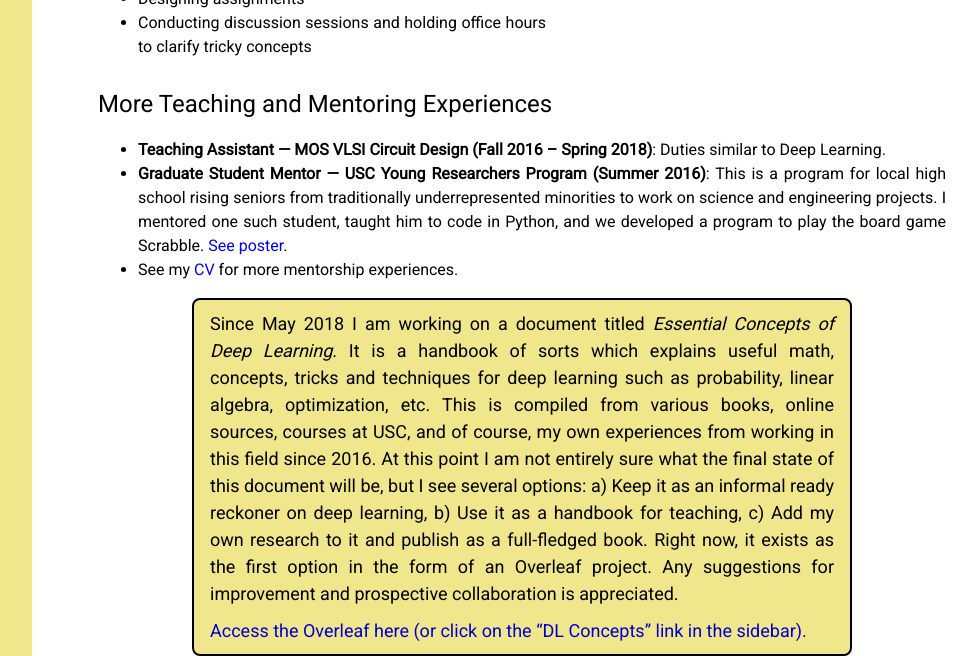
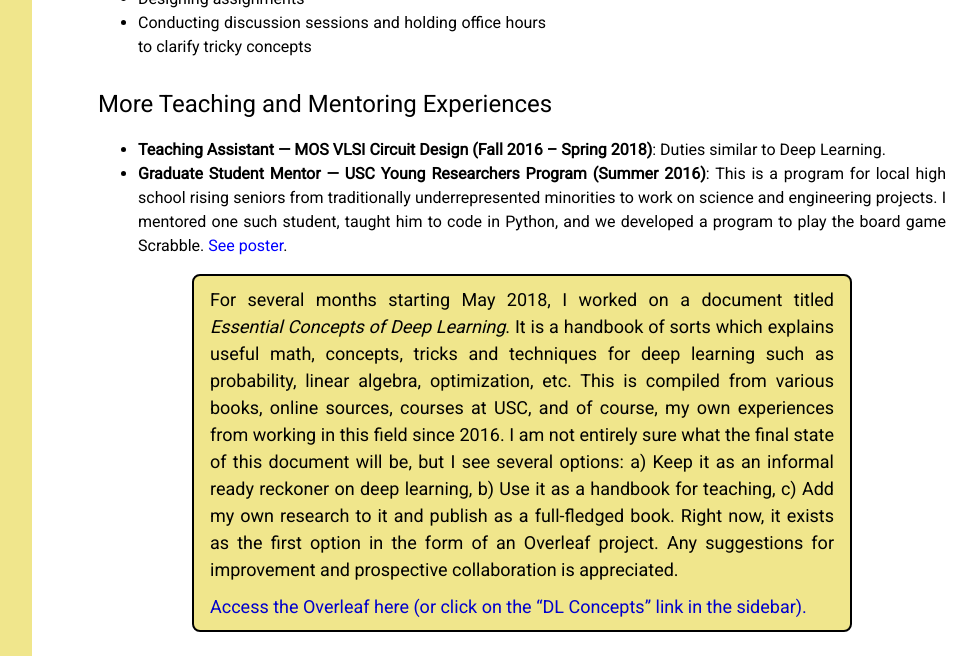
Before and after one commit to souryadey/souryadey.github.io, a Jekyll site: the page built from teaching/index.html, in a window 1280 px wide and 1079 px high, cut to the strip 423-1079 px from the top of the window. Shown: the whole strip, without its empty margins (218-1195 px from the left). Built offline with Jekyll 4.4.1, drawn with Linux system fonts in a browser that asks for light colours.

Commit message:
updates and fixes

```diff
--- a/blogs_videos/index.html
+++ b/blogs_videos/index.html
@@ -9,7 +9,6 @@ h3 {
 
 <div class="w3-container">
     <h3>Videos</h3>
-    <a class="inlink" href="https://www.youtube.com/channel/UCljltoEsl97cIFshPZ_LdBw" target="_blank"><h5>YouTube channel</h5></a>
     <a class="inlink" href="https://www.youtube.com/watch?v=tv97DtGBbhE" target="_blank"><h5>LAGOON tool</h5></a>
     <a class="inlink" href="https://www.youtube.com/watch?v=FNYoWFf7f5c" target="_blank"><h5>Life at Galois</h5></a>
     <hr style="width:50%; border:5px solid #8d883f" class="w3-round">
--- a/index.html
+++ b/index.html
@@ -62,7 +62,7 @@ fieldset {
 <div class="w3-container"><h4>Professional Biography and Research Interests</h4></div>
 <div class="w3-cell-row">
     <div class="w3-container w3-mobile w3-cell">
-    	<p>Sourya Dey is currently working as a Research Engineer at <a class="inlink" href="https://galois.com/" target="_blank">Galois</a> in the Washington DC metro area. He completed his <a class="pub" href="/research/material/SouryaDey_PhDDissertation2020_Presentation.pdf" target="_blank">PhD</a> specializing in machine learning at the University of Southern California (USC) in 2020, where he was a recipient of the Viterbi Graduate School PhD Fellowship. Prior to that, he obtained his Bachelor of Technology (Honours) degree in Instrumentation Engineering from the Indian Institute of Technology (IIT) Kharagpur in 2014, along with the Best B. Tech Project award in his department.</p>
+    	<p>Sourya Dey is currently working as a Research Engineer at <a class="inlink" href="https://galois.com/" target="_blank">Galois</a> in the Washington DC metro area. He completed his <a class="inlink" href="/research/material/SouryaDey_PhDDissertation2020_Presentation.pdf" target="_blank">PhD</a> specializing in machine learning at the University of Southern California (USC) in 2020, where he was a recipient of the Viterbi Graduate School PhD Fellowship. Prior to that, he obtained his Bachelor of Technology (Honours) degree in Instrumentation Engineering from the Indian Institute of Technology (IIT) Kharagpur in 2014, along with the Best B. Tech Project award in his department.</p>
         <p>My research interests are primarily machine learning and artificial intelligence (ML/AI), with recent focus on interpreting large language models (LLMs). I am interested in the applications of ML in various fields such as modeling systems, privacy and security, and programming languages. This is reflected by my work at Galois, which involves interdisciplinary projects at the intersection of machine learning, data science and software engineering. As one example, we have designed a Python package <i>DLKoopman</i> to use deep learning to model and predict the behavior of dynamical systems such as pressure on an aircraft.</p>
         <p>My PhD research can be summarized by the title of my thesis &mdash; <q>Exploring Complexity Reduction in Deep Learning</q>. This included developing the <i>pre-defined sparsity</i> technique to simplify deep learning architectures with minimal performance degradation, and the open-source automated machine learning (AutoML) framework <i>Deep-n-Cheap</i> to search for deep learning models and explore tradeoffs between performance and complexity. I was involved in the inception and subsequent growth of a new <a class="inlink" href="https://hal.usc.edu/" target="_blank">machine learning group at USC</a>, and also received a Best Paper award for developing a family of open-source synthetic machine learning datasets.</p>
     </div>
--- a/teaching/index.html
+++ b/teaching/index.html
@@ -38,8 +38,6 @@ div {
     <ul>
         <li><b>Teaching Assistant &mdash; MOS VLSI Circuit Design (Fall 2016 &ndash; Spring 2018)</b>: Duties similar to Deep Learning.</li>
         <li><b>Graduate Student Mentor &mdash; USC Young Researchers Program (Summer 2016)</b>: This is a program for local high school rising seniors from traditionally underrepresented minorities to work on science and engineering projects. I mentored one such student, taught him to code in Python, and we developed a program to play the board game Scrabble. <a class="inlink" href="/teaching/material/JoseLopez_SouryaDey_YRP_Poster.pdf" target="_blank">See poster</a>.</li>
-        <li>See my <a class="inlink" href="https://drive.google.com/file/d/1WXYgE3ixlgUgXPiAWSbWNyUTxP7bcR9S/view?usp=sharing" target="_blank">CV</a> for more mentorship experiences.</li>
-    </ul>
 </div>
 
 <!-- For large screens -->
@@ -47,7 +45,7 @@ div {
     <div class="w3-col w3-container" style="width:12.5%"></div>
     <div class="w3-threequarter w3-container w3-khaki w3-round-large" style="border:2px solid black">
         <!-- Start identical 1 -->
-        <h5>Since May 2018 I am working on a document titled <i>Essential Concepts of Deep Learning</i>. It is a handbook of sorts which explains useful math, concepts, tricks and techniques for deep learning such as probability, linear algebra, optimization, etc. This is compiled from various books, online sources, courses at USC, and of course, my own experiences from working in this field since 2016. At this point I am not entirely sure what the final state of this document will be, but I see several options: a) Keep it as an informal ready reckoner on deep learning, b) Use it as a handbook for teaching, c) Add my own research to it and publish as a full-fledged book. Right now, it exists as the first option in the form of an Overleaf project. Any suggestions for improvement and prospective collaboration is appreciated.</h5>
+        <h5>For several months starting May 2018, I worked on a document titled <i>Essential Concepts of Deep Learning</i>. It is a handbook of sorts which explains useful math, concepts, tricks and techniques for deep learning such as probability, linear algebra, optimization, etc. This is compiled from various books, online sources, courses at USC, and of course, my own experiences from working in this field since 2016. I am not entirely sure what the final state of this document will be, but I see several options: a) Keep it as an informal ready reckoner on deep learning, b) Use it as a handbook for teaching, c) Add my own research to it and publish as a full-fledged book. Right now, it exists as the first option in the form of an Overleaf project. Any suggestions for improvement and prospective collaboration is appreciated.</h5>
     <h5><a class="brightlink" href="https://www.overleaf.com/read/npsjxycvygtk" target="_blank">Access the Overleaf here (or click on the <q>DL Concepts</q> link in the sidebar).</a></h5>
         <!-- End identical 1 -->
     </div>
@@ -57,7 +55,7 @@ div {
 <!-- For small screens -->
 <div class="w3-container w3-margin w3-hide-medium w3-hide-large w3-khaki w3-round-large" style="border:2px solid black">
     <!-- Start identical 1 -->
-    <h5>Since May 2018 I am working on a document titled <i>Essential Concepts of Deep Learning</i>. It is a handbook of sorts which explains useful math, concepts, tricks and techniques for deep learning such as probability, linear algebra, optimization, etc. This is compiled from various books, online sources, courses at USC, and of course, my own experiences from working in this field since 2016. At this point I am not entirely sure what the final state of this document will be, but I see several options: a) Keep it as an informal ready reckoner on deep learning, b) Use it as a handbook for teaching, c) Add my own research to it and publish as a full-fledged book. Right now, it exists as the first option in the form of an Overleaf project. Any suggestions for improvement and prospective collaboration is appreciated.</h5>
+    <h5>For several months starting May 2018, I worked on a document titled <i>Essential Concepts of Deep Learning</i>. It is a handbook of sorts which explains useful math, concepts, tricks and techniques for deep learning such as probability, linear algebra, optimization, etc. This is compiled from various books, online sources, courses at USC, and of course, my own experiences from working in this field since 2016. I am not entirely sure what the final state of this document will be, but I see several options: a) Keep it as an informal ready reckoner on deep learning, b) Use it as a handbook for teaching, c) Add my own research to it and publish as a full-fledged book. Right now, it exists as the first option in the form of an Overleaf project. Any suggestions for improvement and prospective collaboration is appreciated.</h5>
     <h5><a class="brightlink" href="https://www.overleaf.com/read/npsjxycvygtk" target="_blank">Access the Overleaf here (or click on the <q>DL Concepts</q> link in the sidebar).</a></h5>
     <!-- End identical 1 -->
 </div>
```
Also changed, not shown: other parts of index.html (+1 -1 lines).
